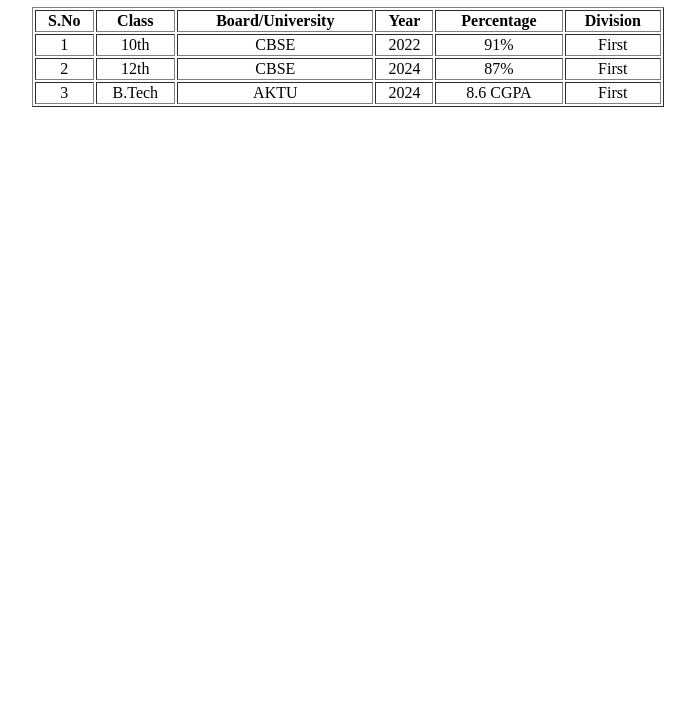
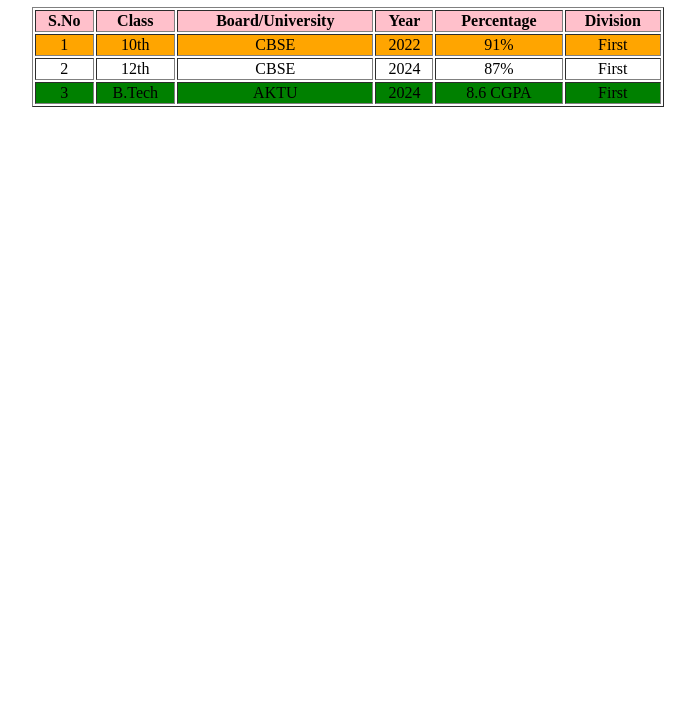
Before and after one commit to Anshuman7786-del/Python_A237, a plain HTML site: page index.html in a window 1280 px wide. Shown: the part 73-800 px from the top of the page, without its empty margins (292-987 px from the left). Drawn offline with Linux system fonts and the light colour scheme.

Commit message:
First commit

```diff
--- a/index.html
+++ b/index.html
@@ -8,7 +8,7 @@
 <body>
     <h1 align="center"> Anshuman's Academic Qualifications</h1>
     <table border="1" width="50%" align="center">
-        <tr align="center">
+        <tr align="center" bgcolor = "pink">
             <th>S.No</th>
             <th>Class</th>
             <th>Board/University</th>
@@ -16,7 +16,7 @@
             <th>Percentage</th>
             <th>Division</th>
         </tr>
-        <tr align="center">
+        <tr align="center" bgcolor = "orange">
             <td>1</td>
             <td>10th</td>
             <td>CBSE</td>
@@ -24,7 +24,7 @@
             <td>91%</td>
             <td>First</td>
         </tr>
-        <tr align="center">
+        <tr align="center" bgcolor = "white">
             <td>2</td>
             <td>12th</td>
             <td>CBSE</td>
@@ -32,7 +32,7 @@
             <td>87%</td>
             <td>First</td>
         </tr>
-        <tr align="center">
+        <tr align="center" bgcolor = "green">
             <td>3</td>
             <td>B.Tech</td>
             <td>AKTU</td>
```
